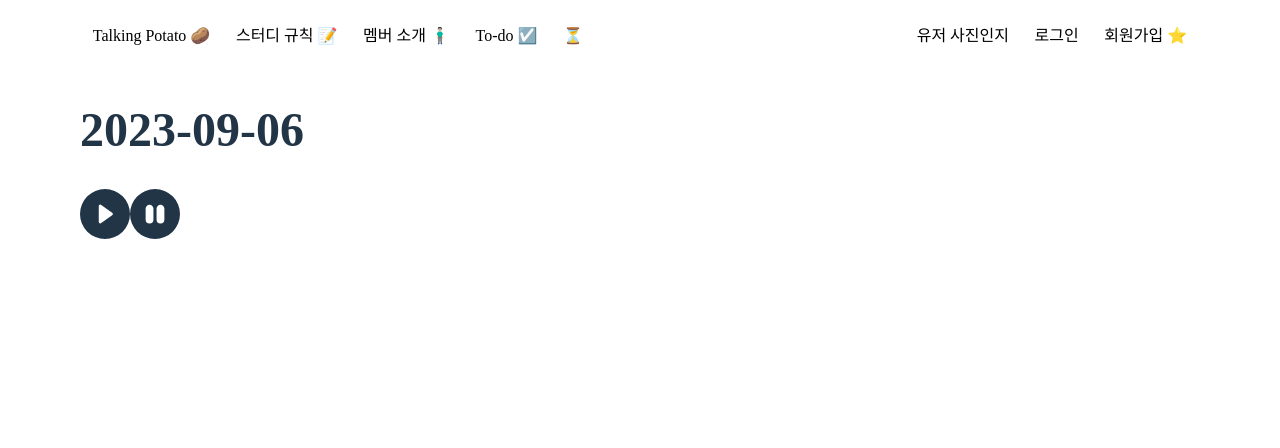
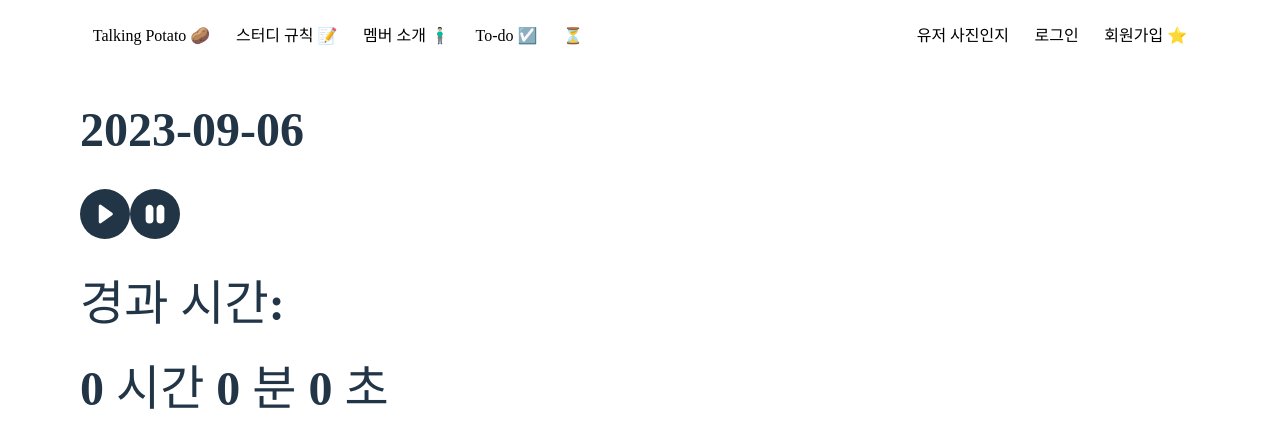
Before and after one commit to yangu1455/TypeScript, a React (Vite) app in the folder toy-project/comment-app/: page /stop-watch in a window 1280 px wide. Shown: the top 448 px of the page. Built offline with nearby package versions, Linux system fonts and the light colour scheme; a web font is replaced by a local one.

Commit message:
LocalStorage이용해서 저장하기 (불러오기 전)

```diff
--- a/toy-project/comment-app/src/components/Tictoc.tsx
+++ b/toy-project/comment-app/src/components/Tictoc.tsx
@@ -22,9 +22,8 @@ const Tictoc = () => {
   // 있다면 거기에(수요일 데이터) 더한후 이걸 다시 0으로 바꿔주어야할거같다
   // 없다면 새로운 데이터(수요일 데이터)에 이걸 집어넣어주고 0으로 바꿔줘야함
   // 그리고 브라우저를 끄면 중지 + 저장 기능도 만들어야함
-  // 그리고... 가장 중요한... 브라우저를 끄지않고
+  // 그리고... 브라우저를 끄지않고 계속
   const [studyTime, setStudyTime] = useState<number>(0);
-
 
   // 버튼 클릭 시 시간 측정 시작
   const startTimer = () => {
@@ -32,8 +31,6 @@ const Tictoc = () => {
     if (intervalId === null) {
       // 공부 시작 시간 새로 받기
       setStartTime(new Date()); // 얘가 문제였음!
-      console.log('공부 시작 시간 들어옵니다.')
-      console.log(startTime)
       // setInterval 시작하고 인터벌 ID를 저장
       const id = window.setInterval(() => {
         // 현재 시간 1초 당 계속 받아오기
@@ -52,11 +49,14 @@ const Tictoc = () => {
     if (intervalId) {
       // 총 공부시간에 기존에 들어간 공부시간 저장하기
       setStudyTime(elapsedTime)
-      console.log('공부시간 저장!')
-      console.log(studyTime) // 공부시간이 저장되긴하는데 일회용이다...
       setStartTime(null);
       clearInterval(intervalId);
       setIntervalId(null);
+      // 이제 저장을 해볼까
+      // 우선 localStorage API 사용해서 LocalStorage에 저장하기
+      localStorage.setItem("username", 'coenffl');
+      localStorage.setItem("date", new Date().toISOString());
+      localStorage.setItem("studyTime", elapsedTime.toString());
     }
   }
 
@@ -96,7 +96,7 @@ const Tictoc = () => {
       <h1>{today_is}</h1>
       <BsFillPlayCircleFill size='50' className='tictoc-btn' onClick={startTimer}/>
       <BsFillPauseCircleFill size='50' className='tictoc-btn' onClick={timepause}/>
-      {elapsedTime != 0 && (
+      {elapsedTime >= 0 && (
         <div>
           <h1>경과 시간:</h1>
           <h1>{formattedTime.hours} 시간 {formattedTime.minutes} 분 {formattedTime.seconds} 초</h1>
```
